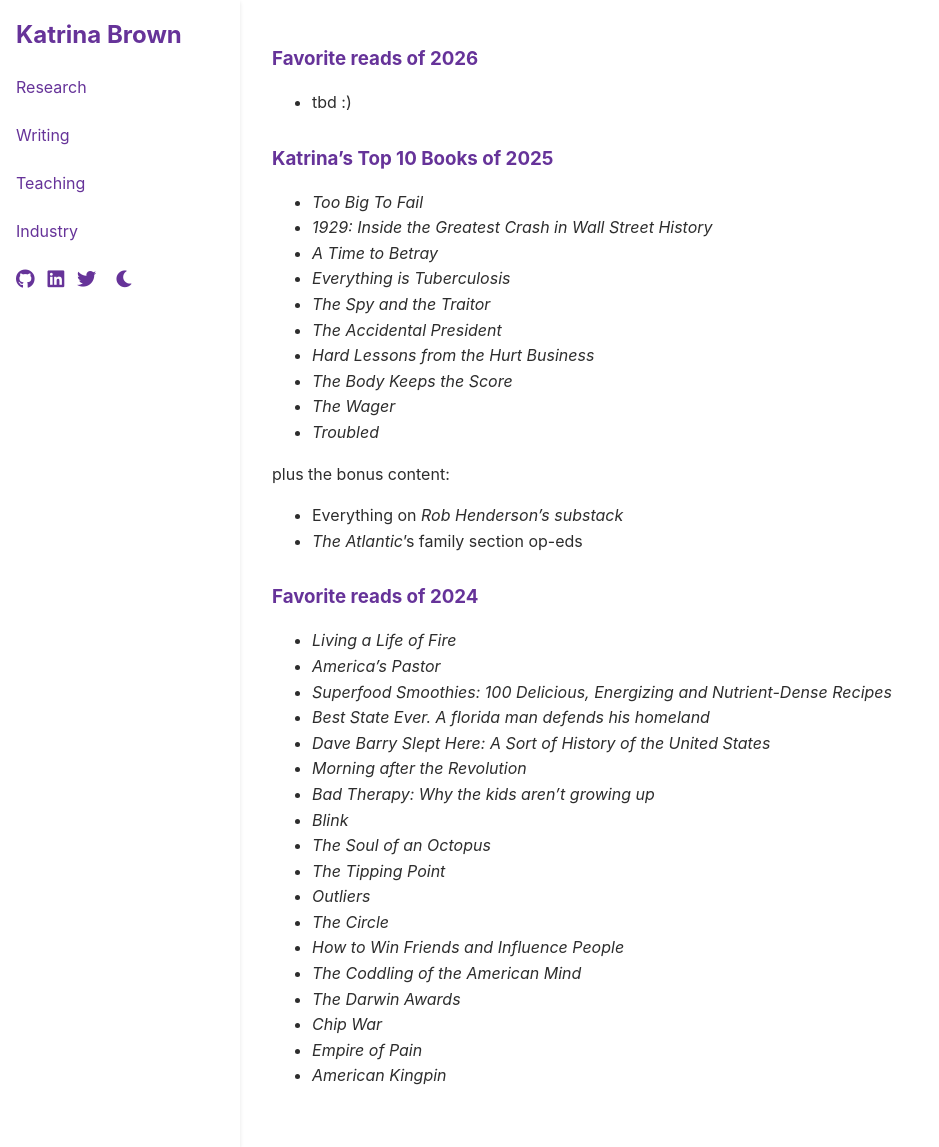
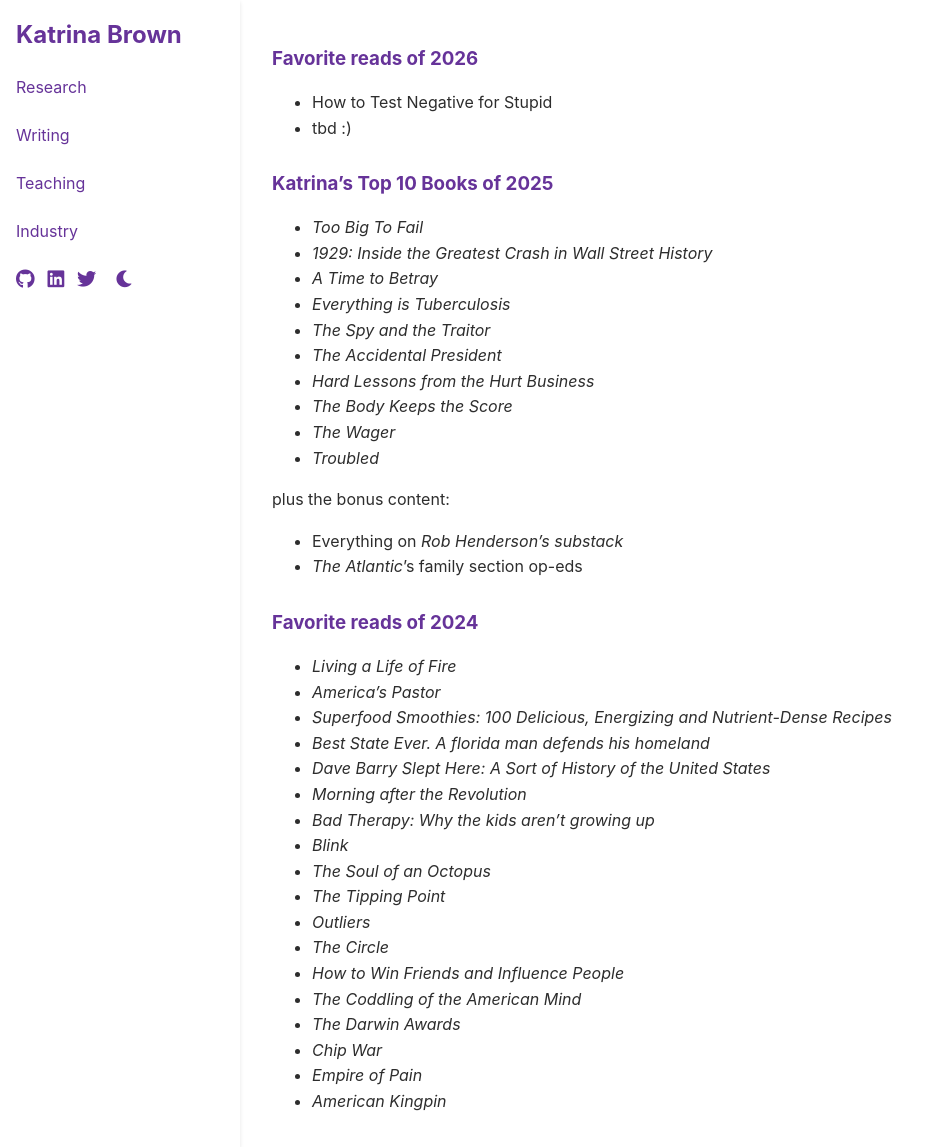
Before and after one commit to brownkat6/katrinarbrown, a Jekyll site: the page built from docs/reading.md, in a window 1280 px wide and 1147 px high. Shown: the whole window, without its empty margins (0-939 px from the left). Built offline with Jekyll 4.4.1, drawn with Linux system fonts in a browser that asks for light colours.

Commit message:
add book

```diff
--- a/docs/reading.md
+++ b/docs/reading.md
@@ -3,6 +3,7 @@ layout: default
 title: Reading
 ---
 ### Favorite reads of 2026
+- How to Test Negative for Stupid
 - tbd :)
 
 ### Katrina's Top 10 Books of 2025
```
